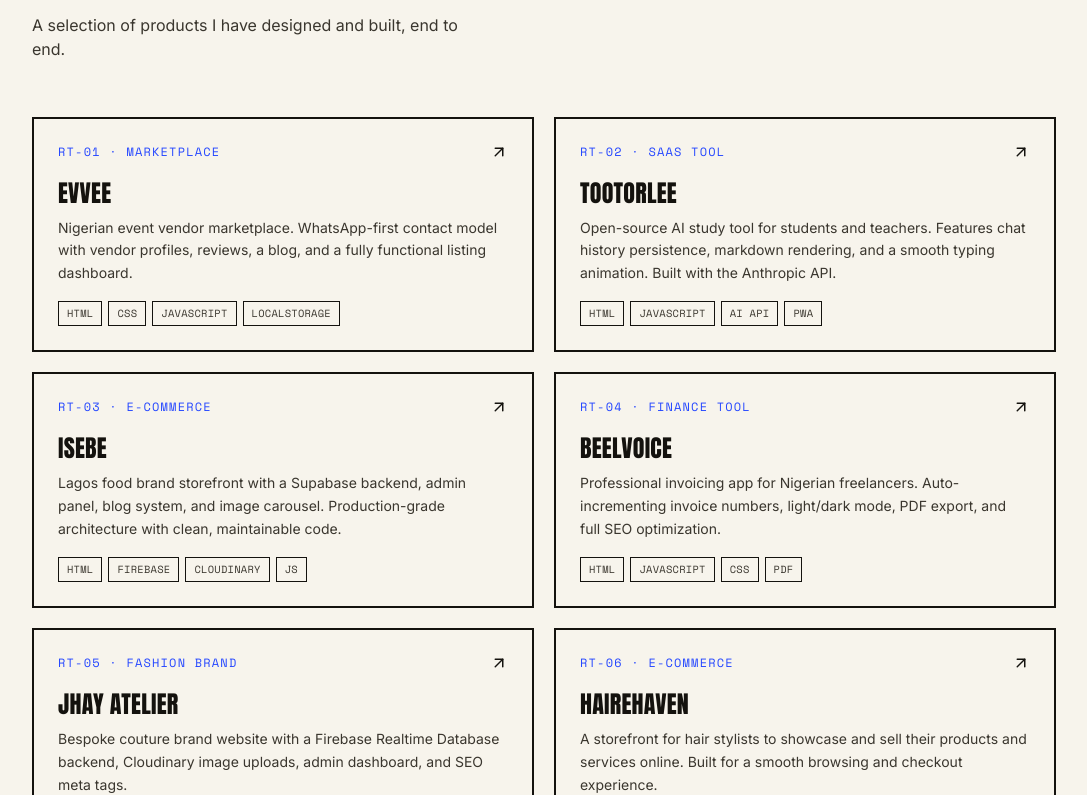
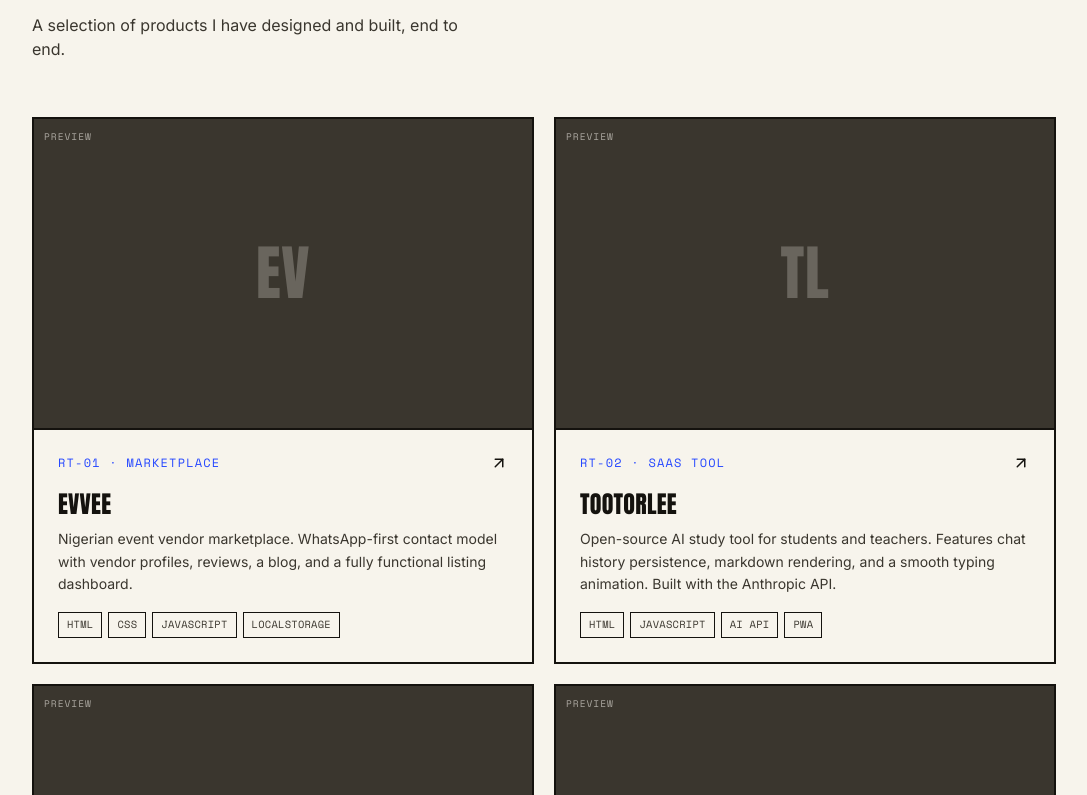
Before and after one commit to Bakareferanmi/beepeelabs-react, a React (Vite) app: page / in a window 1280 px wide. Shown: the part 2485-3280 px from the top of the page, without its empty margins (96-1183 px from the left). Built offline with nearby package versions, Linux system fonts and the light colour scheme.

Commit message:
Add project preview mockup blocks to cards and modal

```diff
--- a/src/components/ProjectModal.jsx
+++ b/src/components/ProjectModal.jsx
@@ -30,6 +30,13 @@
             >
               <X size={16} />
             </button>
+
+            <div className="aspect-[16/9] w-full border-b-2 border-ink bg-ink-soft relative overflow-hidden flex items-center justify-center">
+              <span className="font-display text-7xl text-paper/25 select-none">{project.initials}</span>
+              <span className="absolute top-3 left-4 font-mono text-[0.6rem] uppercase tracking-widest text-paper/60">
+                Preview
+              </span>
+            </div>
 
             <div className="p-6 md:p-8">
               <div className="font-mono text-xs uppercase tracking-widest text-blue mb-2">{project.type}</div>
--- a/src/components/Projects.jsx
+++ b/src/components/Projects.jsx
@@ -33,8 +33,15 @@
               onClick={() => onOpen(p.id)}
               whileHover={{ y: -4 }}
               transition={{ duration: 0.2 }}
-              className="ticket-edge text-left border-2 border-ink p-6 bg-paper hover:bg-yellow group relative overflow-hidden"
+              className="ticket-edge text-left border-2 border-ink bg-paper hover:bg-yellow group relative overflow-hidden"
             >
+              <div className="aspect-[16/10] w-full border-b-2 border-ink bg-ink-soft relative overflow-hidden flex items-center justify-center">
+                <span className="font-display text-6xl text-paper/25 select-none">{p.initials}</span>
+                <span className="absolute top-2.5 left-2.5 font-mono text-[0.6rem] uppercase tracking-widest text-paper/60">
+                  Preview
+                </span>
+              </div>
+              <div className="p-6">
               <div className="flex items-center justify-between mb-4">
                 <span className="font-mono text-xs uppercase tracking-widest text-blue">
                   RT-{String(i + 1).padStart(2, '0')} &middot; {p.type}
@@ -56,6 +63,7 @@
                   </span>
                 ))}
               </div>
+              </div>
             </motion.button>
           ))}
         </motion.div>
--- a/src/data/projects.js
+++ b/src/data/projects.js
@@ -3,6 +3,7 @@
     id: 'evvee',
     type: 'Marketplace',
     name: 'Evvee',
+    initials: 'EV',
     desc: 'Nigerian event vendor marketplace. WhatsApp-first contact model with vendor profiles, reviews, a blog, and a fully functional listing dashboard.',
     summary: 'A Nigerian event vendor marketplace built around how people actually book vendors here — over WhatsApp. Evvee gives vendors a real storefront and gives clients a fast way to compare, browse, and reach out.',
     features: [
@@ -19,6 +20,7 @@
     id: 'tootorlee',
     type: 'SaaS Tool',
     name: 'Tootorlee',
+    initials: 'TL',
     desc: 'Open-source AI study tool for students and teachers. Features chat history persistence, markdown rendering, and a smooth typing animation. Built with the Anthropic API.',
     summary: 'An AI-powered study assistant built for students and teachers who need a faster way to turn source material into something they can actually study from.',
     features: [
@@ -35,6 +37,7 @@
     id: 'isebe',
     type: 'E-commerce',
     name: 'Isebe',
+    initials: 'IS',
     desc: 'Lagos food brand storefront with a Supabase backend, admin panel, blog system, and image carousel. Production-grade architecture with clean, maintainable code.',
     summary: 'A storefront and content platform for a Lagos food brand, rebuilt on a production-grade backend so the client could manage everything themselves without calling a developer every time.',
     features: [
@@ -51,6 +54,7 @@
     id: 'beelvoice',
     type: 'Finance Tool',
     name: 'Beelvoice',
+    initials: 'BV',
     desc: 'Professional invoicing app for Nigerian freelancers. Auto-incrementing invoice numbers, light/dark mode, PDF export, and full SEO optimization.',
     summary: 'A professional invoicing app built for Nigerian freelancers who needed something quicker and cleaner than juggling spreadsheets and Word templates.',
     features: [
@@ -66,6 +70,7 @@
     id: 'jhay-atelier',
     type: 'Fashion Brand',
     name: 'Jhay Atelier',
+    initials: 'JA',
     desc: 'Bespoke couture brand website with a Firebase Realtime Database backend, Cloudinary image uploads, admin dashboard, and SEO meta tags.',
     summary: 'A bespoke couture brand site for a Lagos-based designer, built to feel as considered as the clothes — with a lightweight admin system the designer can run without touching code.',
     features: [
@@ -81,6 +86,7 @@
     id: 'hairehaven',
     type: 'E-commerce',
     name: 'Hairehaven',
+    initials: 'HH',
     desc: 'A storefront for hair stylists to showcase and sell their products and services online. Built for a smooth browsing and checkout experience.',
     summary: 'An online store built for hair stylists to showcase their work and sell products and services directly to clients.',
     features: [
```
